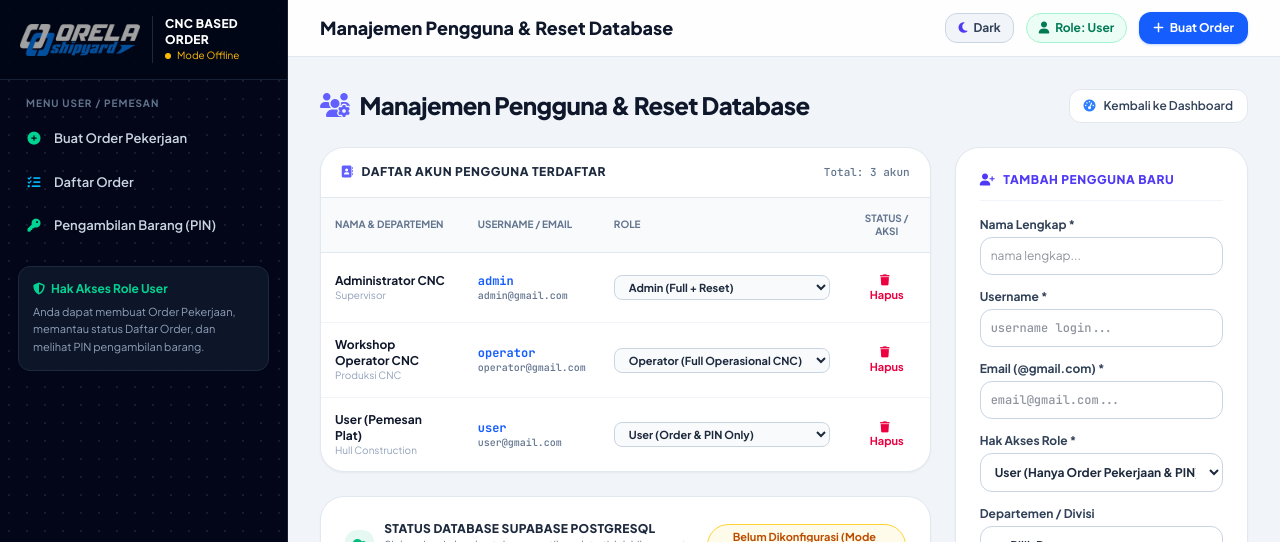
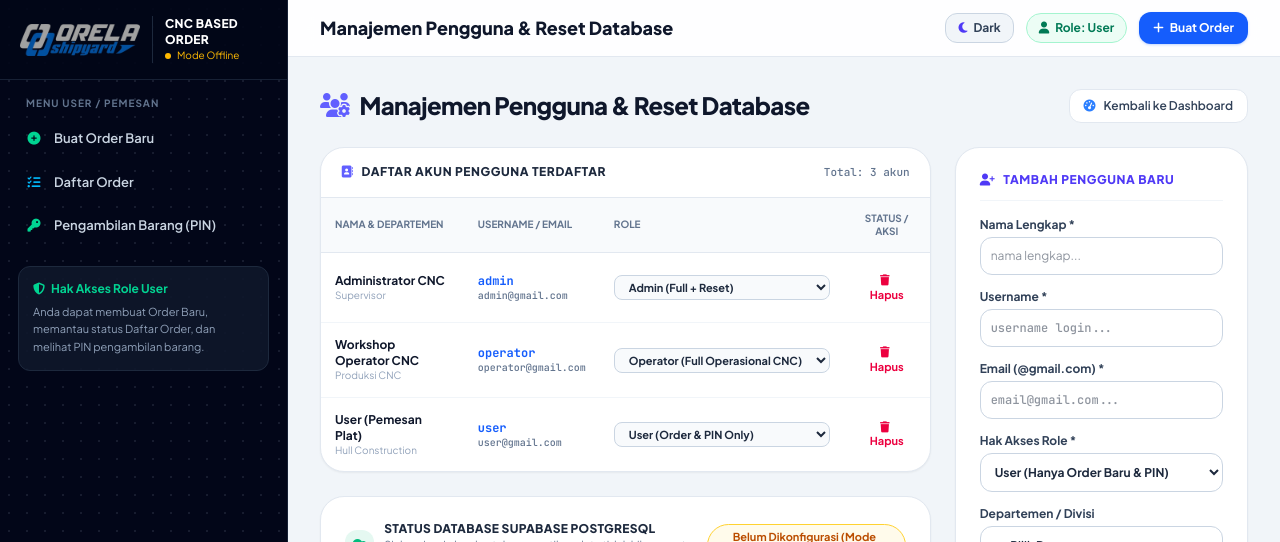
Before and after one commit to albidr30-cillowwall/cnc-database, a Nuxt app: page /admin/users in a window 1280 px wide. Shown: the top 542 px of the page. Built offline with nearby package versions, Linux system fonts and the light colour scheme.

Commit message:
chore: ubah menu buat order pekerjaan menjadi buat order baru

```diff
--- a/layouts/default.vue
+++ b/layouts/default.vue
@@ -195,7 +195,7 @@
             >
               <span class="flex items-center gap-3">
                 <i class="fa-solid fa-circle-plus w-4 text-center" :class="$route.path === '/orders/create' ? 'text-white' : 'text-emerald-400'"></i>
-                <span>Buat Order Pekerjaan</span>
+                <span>Buat Order Baru</span>
               </span>
             </NuxtLink>
             <NuxtLink
@@ -232,7 +232,7 @@
             <div class="font-bold text-emerald-400 flex items-center gap-1.5">
               <i class="fa-solid fa-shield-halved"></i> Hak Akses Role User
             </div>
-            <p class="leading-relaxed text-[11px]">Anda dapat membuat Order Pekerjaan, memantau status Daftar Order, dan melihat PIN pengambilan barang.</p>
+            <p class="leading-relaxed text-[11px]">Anda dapat membuat Order Baru, memantau status Daftar Order, dan melihat PIN pengambilan barang.</p>
           </div>
         </template>
       </nav>
--- a/pages/admin/users.vue
+++ b/pages/admin/users.vue
@@ -295,7 +295,7 @@
                 required
                 class="w-full bg-white dark:bg-slate-950 border border-slate-300 dark:border-slate-700 rounded-xl p-2.5 text-slate-800 dark:text-slate-200 focus:ring-2 focus:ring-indigo-500 outline-none font-bold"
               >
-                <option value="user">User (Hanya Order Pekerjaan & PIN)</option>
+                <option value="user">User (Hanya Order Baru & PIN)</option>
                 <option value="operator">Operator (Full Menu Operasional CNC)</option>
                 <option value="mandor">Mandor (Full Menu Operasional)</option>
                 <option value="admin">Admin (Full Akses + Manajemen User)</option>
```
